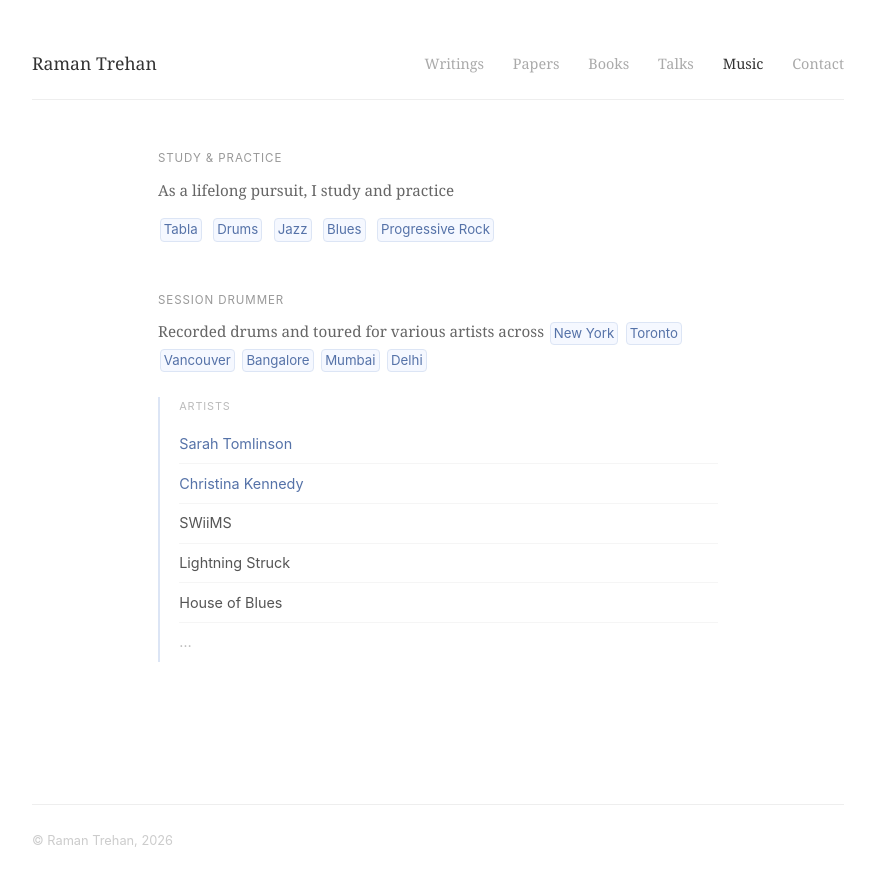
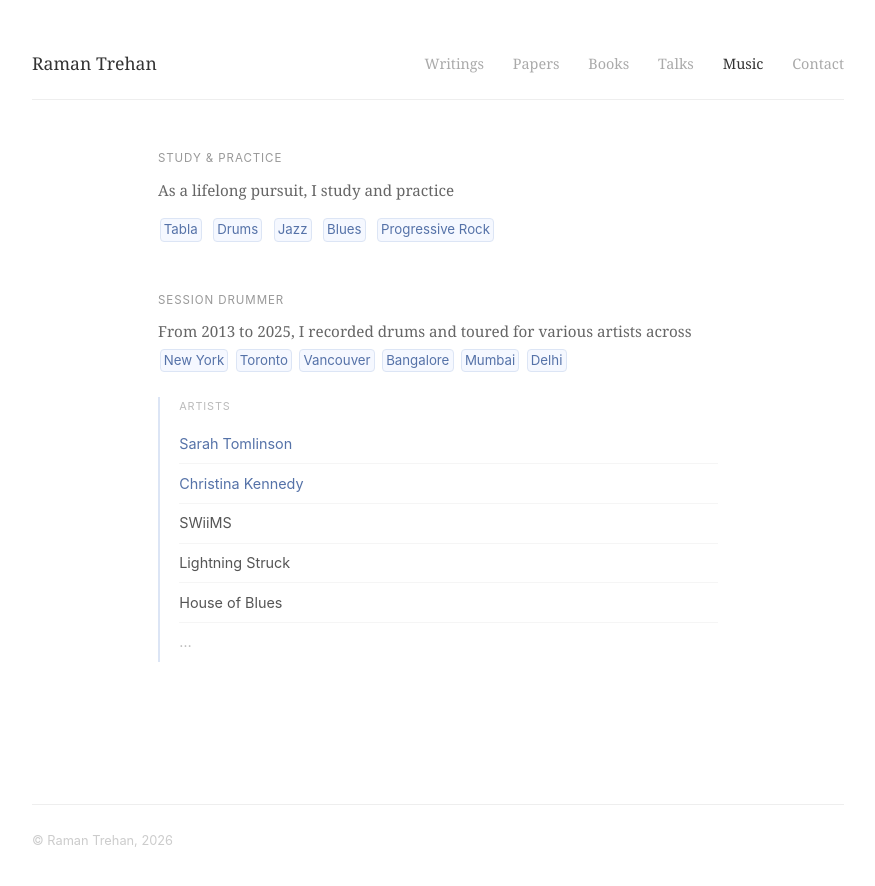
Before and after one commit to ramandeeptrehan/ramandeeptrehan.github.io, a Jekyll site: the page built from music/index.html, in a window 1280 px wide. Shown: the top 886 px of the page, without its empty margins (202-1077 px from the left). Built offline with Jekyll 4.4.1, drawn with Linux system fonts in a browser that asks for light colours.

Commit message:
Add 2013-2025 date range to session drummer section

```diff
--- a/music/index.html
+++ b/music/index.html
@@ -19,7 +19,7 @@ title: Music
 
   <div class="music-section">
     <p class="music-label">Session Drummer</p>
-    <p class="music-body">Recorded drums and toured for various artists across <span class="music-tag">New York</span> <span class="music-tag">Toronto</span> <span class="music-tag">Vancouver</span> <span class="music-tag">Bangalore</span> <span class="music-tag">Mumbai</span> <span class="music-tag">Delhi</span></p>
+    <p class="music-body">From 2013 to 2025, I recorded drums and toured for various artists across <span class="music-tag">New York</span> <span class="music-tag">Toronto</span> <span class="music-tag">Vancouver</span> <span class="music-tag">Bangalore</span> <span class="music-tag">Mumbai</span> <span class="music-tag">Delhi</span></p>
 
     <div class="music-subsection">
       <p class="music-sublabel">Artists</p>
```
